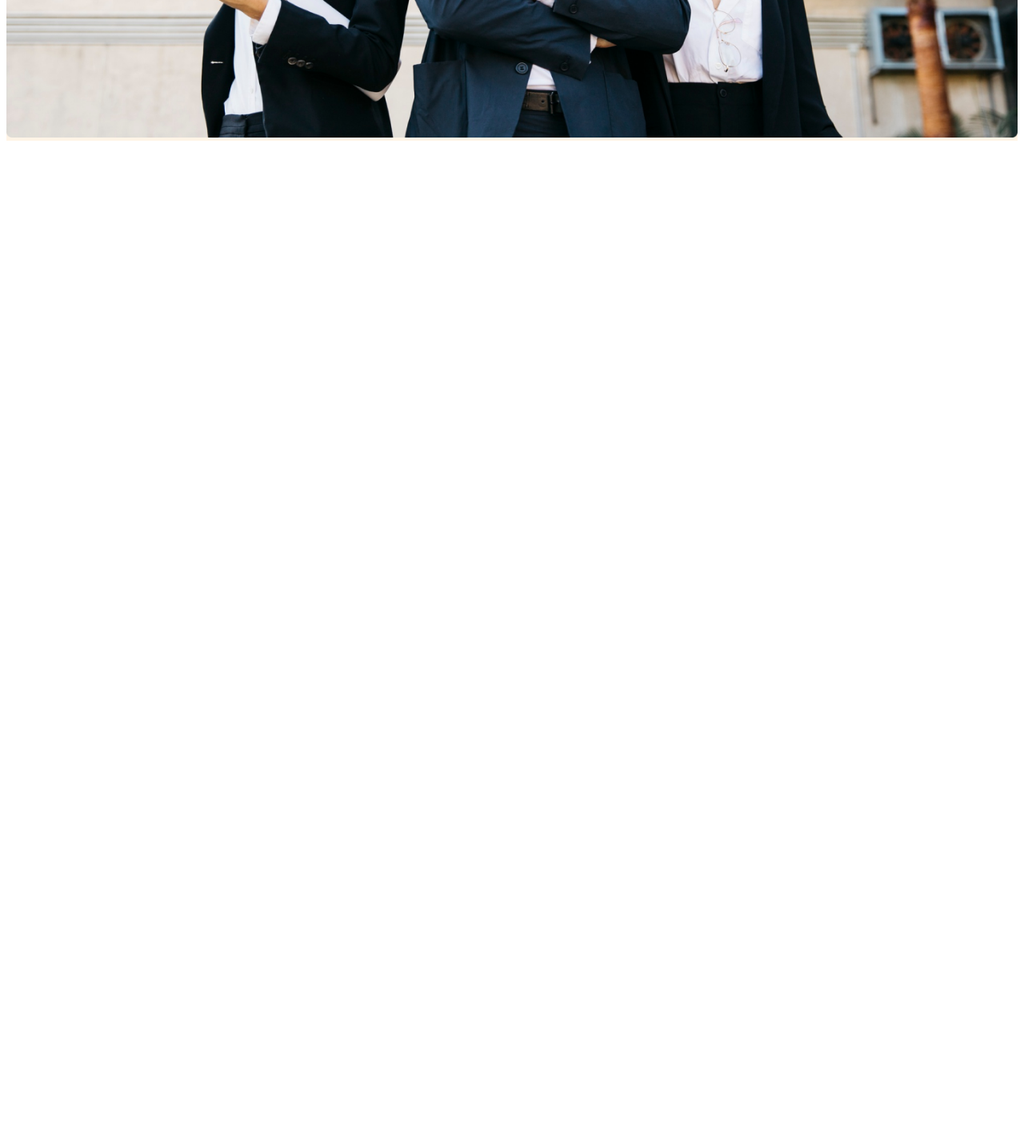
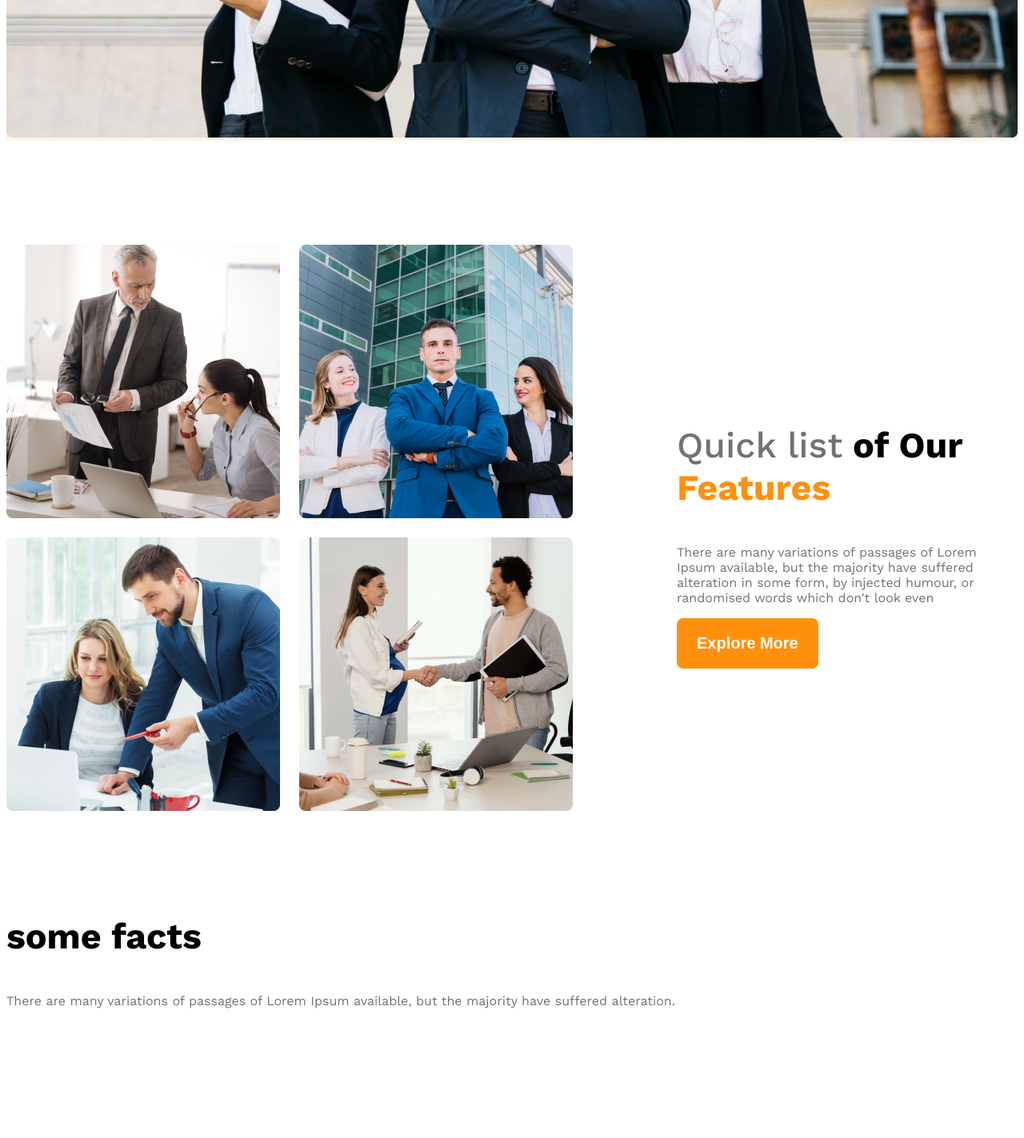
Before and after one commit to Tarikuzzaman12/g3-architects-website, a plain HTML site: page index.html in a window 1280 px wide. Shown: the part 1050-2473 px from the top of the page at 80% size. Before the commit the page ends 1234 px from the top, so only its background shows below. Drawn offline with nearby package versions, Linux system fonts and the light colour scheme.

Commit message:
made team responsive and added some facts

```diff
--- a/index.html
+++ b/index.html
@@ -24,13 +24,61 @@
             <p class="banner-discription">There are many variations of passages of Lorem Ipsum available, but the majority have suffered alteration in some form, by injected humour, or randomised words which don't look even</p>
             <button class="btn-primary">Explore More</button>
           </div>
-            <img class="banner-image" src="images/banner.png" alt="">
+            <img class="banner-image" src="images/banner.png" alt=""> </div>
+</header>
+    <main>
+        <!-- teams section start -->
+        <section class="teams display-flex">
+            <div class="team-image-container">
 
-        </div>
+            <img src="images/team1.png" alt="two man discuss about design">
+            <img src="images/team2.png" alt="">
+            <img src="images/team3.png" alt="">
+            <img src="images/team4.png" alt="">
+  </div>
+            <div class="our-features">
+                <h3 class="section-title"><span id="quick-list" class="text-light-gray"
+                    >Quick list</span> <span>of Our</span> <span class="text-primary">Features</span></h3>
+                <p class="feature-discripsion text-light-gray">
+                    There are many variations of passages of Lorem Ipsum available, but the majority have suffered alteration in some form, by injected humour, or randomised words which don't look even
+                </p>
+                <button class="btn-primary">Explore More</button>
 
+            </div>
 
-    </header>
-    <main>
+        </section>
+        <!-- feature will enjoy -->
+         <section>
+            <h3 class="section-title">some facts</h3>
+            <p class="text-light-gray">There are many variations of passages of Lorem Ipsum available, but the majority have suffered alteration. </p>
+          <div class="facts-container">
+            <!-- .fact*4>img.fact-icon+h4.fact-number+h5.fact-name -->
+            <div class="fact">
+                <img src="" alt="" class="fact-icon">
+                <h4 class="fact-number"></h4>
+                <h5 class="fact-name"></h5>
+            </div>
+            <div class="fact">
+                <img src="" alt="" class="fact-icon">
+                <h4 class="fact-number"></h4>
+                <h5 class="fact-name"></h5>
+            </div>
+            <div class="fact">
+                <img src="" alt="" class="fact-icon">
+                <h4 class="fact-number"></h4>
+                <h5 class="fact-name"></h5>
+            </div>
+            <div class="fact">
+                <img src="" alt="" class="fact-icon">
+                <h4 class="fact-number"></h4>
+                <h5 class="fact-name"></h5>
+            </div>
+          </div>
+         </section>
+         <!-- some facts -->
+          <section class="some-facts">
+
+          </section>
 
     </main>
 <footer>
--- a/styles/architects.css
+++ b/styles/architects.css
@@ -11,10 +11,29 @@
   .display-flex{
     display: flex;
   }
+
+  .text-primary{
+    color: #FF900E;
+  }
   /* dark 2 */
   .text-gray{
     color: #424242;
   }
+  /* dark 3 */
+  .text-light-gray{
+    color: #727272;
+
+  }
+  .section-title{
+    font-size: 2.8rem;
+    font-weight: 700;
+  }
+  #quick-list{
+    font-weight: 500;
+  }
+
+
+
   .bg-light{
     background-color: rgba(255, 144, 14, 0.1);
   }
@@ -32,9 +51,11 @@
     font-size: 1.25rem;
     font-weight: 600;
     border-radius: 8px;
-    border: none;
-
-}
+    border: none;}
+    main{
+        max-width: 1440px;
+        margin: 0 auto;
+    }
 
 /* header styles */
 
@@ -68,10 +89,49 @@
 .banner-image{
     width: 100%;
 }
+/* team and feature related styles */
+.teams{
+    align-items: center;
+}
+.team-image-container{
+    display: grid;
+    grid-template-columns: repeat(2,1fr);
+    gap: 24px;
+}
+main > section{
+    margin-top: 130px;
+}
+.our-features{
+    margin-left: 130px;
+    max-width: 530px;
+}
+
+
+
+
+
+
 /* responsive media query */
 @media screen and (max-width:576px) {
-    .nav-link,.navbar{
+    .nav-link,.navbar, .teams{
         flex-direction: column;
+    }
+    .team-image-container{
+        grid-template-columns: repeat(1,1fr);
+    }
+    .our-features{
+        margin-left: 20px;
     }
 
 }
+
+/* medium size display */
+@media  screen and (min-width: 576px) and (max-width: 992px) {
+    .teams{
+     flex-direction: column;
+    }
+    .our-features{
+        margin-left: 50px auto;
+    }
+
+}
```
